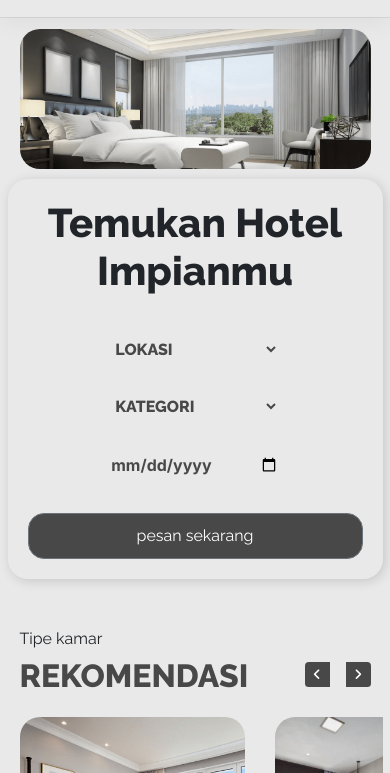
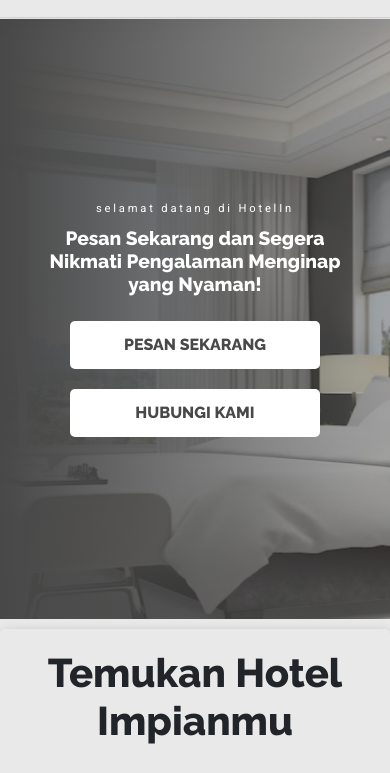
Before and after one commit to irfancipinang/HotelIn, a plain HTML site: page index.html in a window 390 px wide. Shown: the part 71-844 px from the top of the page. Drawn offline with nearby package versions, Linux system fonts and the light colour scheme.

Commit message:
fix jumbotron

```diff
--- a/css/component/_jumbotron.scss
+++ b/css/component/_jumbotron.scss
@@ -11,7 +11,7 @@ body{
 main{
     // width: 100%;
     // transform: translateY(100px);
-    margin-top: 100px !important;
+    margin-top: 90px !important;
 
 
     .jumbotron-hero{
@@ -41,7 +41,7 @@ main{
         height: 150px;
         transform: translateY(-75px);
         box-shadow: 0px -5px 10px 3px rgba(0, 0, 0, 0.25);
-        border-radius: 20px;
+        border-radius: 5px;
         margin: 0 auto;
         display: flex;
         align-items: center;
@@ -165,3 +165,85 @@ main{
         }
     }
 }
+
+.jumbotron{
+    width: 100%;
+    height: 600px;
+    background: linear-gradient(90deg, #484848 0%, rgba(72, 72, 72, 0.45) 99.03%),url(../assets/jumbotron.jpg);
+    background-position: center;
+    background-size: cover;
+    background-repeat: no-repeat;
+    display: flex;
+    align-items: center;
+    justify-content: center;
+
+    .jumbotron-text{
+        text-align: center;
+        display: flex;
+        justify-content: center;
+        align-items: center;
+        flex-direction: column;
+        width: 50%;
+        color: white;
+
+        p{
+            font-family: 'roboto',sans-serif;
+            letter-spacing: 0.25em;
+        }
+        h1{
+            font-family: 'raleway',sans-serif;
+            font-weight:600;
+            margin-bottom: 25px;
+        }
+
+        .jumbotron-btn{
+            display: flex;
+            justify-content: space-between;
+            width: 420px;
+            a{
+                // margin-right: 20px;
+                color: var(--mainGray);
+                text-decoration: none;
+                background-color: white;
+                padding: 12px 30px;
+                font-weight: 700;
+                border-radius: 5px;
+            }
+        }
+    }
+}
+
+//Untuk tablet
+@media screen and (max-width: 768px) {
+  .jumbotron{
+    .jumbotron-text{
+        width: 70%;
+        h1{
+            font-size: 1.5rem;
+        }
+    }
+  }
+}
+
+//Untuk handphone
+@media screen and (max-width: 576px) {
+  .jumbotron{
+    .jumbotron-text{
+        width: 90%;
+        p{
+            font-size: 0.7rem;
+            margin-bottom: 10px;
+        }
+        h1{
+            font-size: 1.2rem;
+        }
+        .jumbotron-btn{
+            flex-direction: column;
+            width: 250px;
+            a:first-child{
+                margin-bottom: 20px;
+            }
+        }
+    }
+  }
+}
--- a/css/component/_login.scss
+++ b/css/component/_login.scss
@@ -1,6 +1,6 @@
 .login-container{
     width: 100%;
-    min-height: calc(100vh - 120px - 100px);
+    min-height: calc(100vh - 120px - 90px);
     display: flex;
     align-items: center;
     justify-content: center;
--- a/css/component/_slide.scss
+++ b/css/component/_slide.scss
@@ -14,7 +14,7 @@
        }
        h1{
         font-family: 'Raleway';
-        font-size: 4rem;
+        font-size: 2rem;
         font-weight: 700;
         line-height:50px;
         margin: 0;
@@ -142,7 +142,7 @@
                 font-size: 1rem;
             }
             h1{
-                font-size: 2.5rem;
+                font-size: 2rem;
             }
         }
 
@@ -184,7 +184,7 @@
                 font-size: 1rem;
             }
             h1{
-                font-size: 2rem;
+                font-size: 1.2rem;
             }
         }
 
--- a/index.html
+++ b/index.html
@@ -58,13 +58,24 @@
   </header>
 
   <main>
-    <section id="header-main" class="kontainer">
-        <div class="jumbotron-hero">
-          <!-- <img src="assets/jumbotron.png" class="img-fluid"> -->
+    <div class="jumbotron container-fluid">
+      <div class="jumbotron-text">
+        <p>selamat datang di HotelIn</p>
+        <h1>Pesan Sekarang dan Segera Nikmati Pengalaman Menginap yang Nyaman!</h1>
+        <div class="jumbotron-btn">
+          <a href="">PESAN SEKARANG</a>
+          <a href="">HUBUNGI KAMI</a>
         </div>
+      </div>
+    </div>
+
+    <section id="header-main" class="container">
+        <!-- <div class="jumbotron-hero">
+           <img src="assets/jumbotron.png" class="img-fluid">
+        </div> -->
 
         <!-- Form pesan -->
-        <div class="row mb-5" data-aos="fade-up" data-aos-duration="500">
+        <div class="row mb-5"  data-aos-duration="500">
           <div class="pesan col-12">
             <h1 class="text-center d-block d-sm-none">Temukan Hotel Impianmu</h1>
             <div class="input">
@@ -94,7 +105,7 @@
           <div class="col-12 title">
             <div class="text" data-aos="fade-right" data-aos-duration="500">
               <p>Tipe kamar</p>
-              <h1>REKOMENDASI</p>
+              <h1>KAMAR REKOMENDASI</p>
             </div>
 
             <div class="btnGroup">
```
Also changed, not shown: assets/carousel-main/jumbotron.png, assets/jumbotron.jpg (added), css/main.css, 1 other file.
